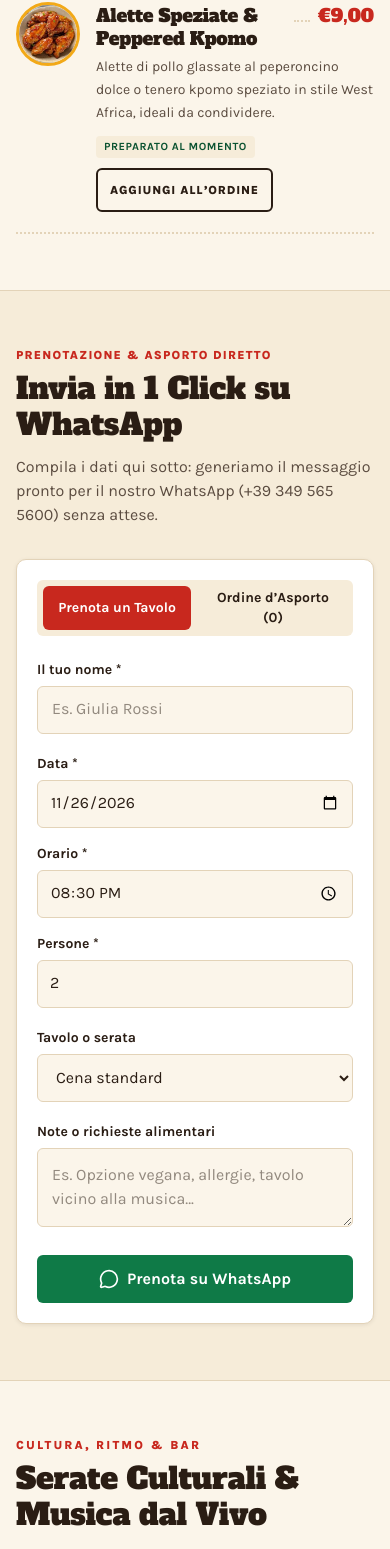
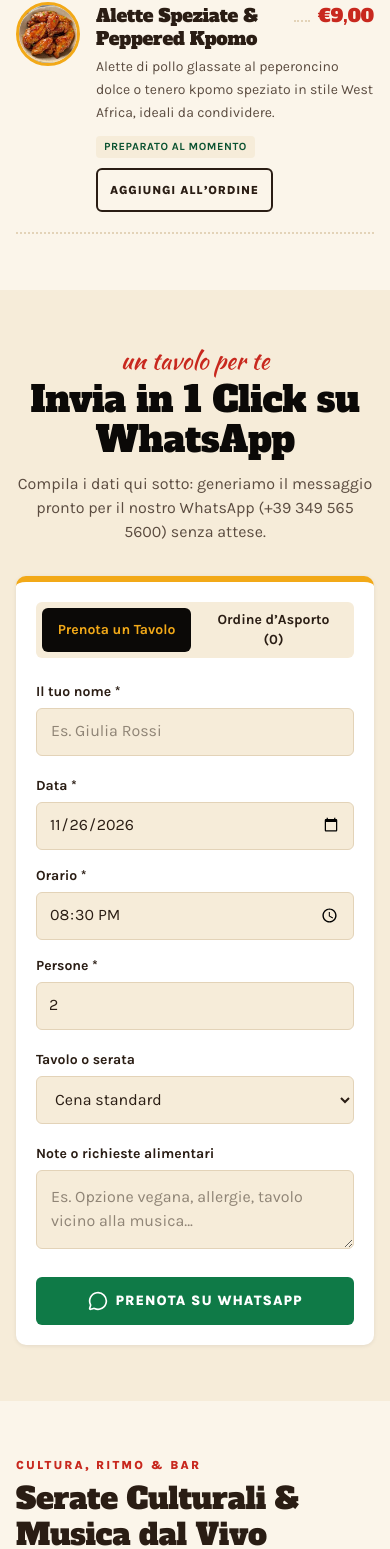
Before and after one commit to MakmotRobin/mama-africa, a React (Vite) app: page / in a window 390 px wide. Shown: the part 5072-6621 px from the top of the page. Built offline with nearby package versions, Linux system fonts and the light colour scheme.

Commit message:
design: restyle booking and takeaway form

```diff
--- a/src/components/WhatsAppBuilder.tsx
+++ b/src/components/WhatsAppBuilder.tsx
@@ -8,6 +8,7 @@ import {
 import { useRef, useState, type FormEvent } from 'react'
 import { useLanguage } from '../context/useLanguage'
 import { useEventsToShow } from '../context/useEventsToShow'
+import { ScriptKicker } from './brand/ScriptKicker'
 import type { TRANSLATIONS } from '../i18n/translations'
 import type { CartItem } from '../types'
 import { toLocalIsoDate } from '../utils/dates'
@@ -145,21 +146,19 @@ export function WhatsAppBuilder({
   return (
     <section
       id="whatsapp-builder"
-      className="border-y border-[var(--color-border)] bg-[var(--color-surface)] py-14 md:py-20"
+      className="bg-[var(--color-surface)] py-14 md:py-20"
     >
       <div className="mx-auto max-w-6xl px-4 sm:px-6">
-        <div className="max-w-2xl">
-          <p className="text-xs font-extrabold uppercase tracking-widest text-[var(--color-red)]">
-            {t.whatsapp.eyebrow}
-          </p>
-          <h2 className="mt-2 font-display text-3xl font-bold text-[var(--color-ink)] sm:text-4xl">
+        <div className="mx-auto max-w-2xl text-center">
+          <ScriptKicker tone="red">{t.whatsapp.kicker}</ScriptKicker>
+          <h2 className="mt-1 font-display text-4xl text-[var(--color-black)] sm:text-5xl">
             {t.whatsapp.title}
           </h2>
           <p className="mt-3 text-base text-[var(--color-muted)]">{t.whatsapp.subtitle}</p>
         </div>
 
         <div className="mt-8">
-          <div className="mx-auto max-w-2xl rounded-lg border border-[var(--color-border)] bg-[var(--color-surface-card)] p-5 shadow-[var(--shadow-card)] sm:p-7">
+          <div className="mx-auto max-w-2xl rounded-[var(--radius-lg)] border-t-[6px] border-[var(--color-gold)] bg-[var(--color-surface-card)] p-5 shadow-[var(--shadow-card)] sm:p-7">
             <div
               role="tablist"
               aria-label="WhatsApp actions"
@@ -174,7 +173,7 @@ export function WhatsAppBuilder({
                 onClick={() => onTabChange('reservation')}
                 className={`inline-flex min-h-[44px] cursor-pointer items-center justify-center rounded-md px-3 text-sm font-bold transition-colors duration-150 ${
                   activeTab === 'reservation'
-                    ? 'bg-[var(--color-red)] text-[var(--color-white)]'
+                    ? 'bg-[var(--color-black)] text-[var(--color-gold)]'
                     : 'text-[var(--color-ink)] hover:bg-[var(--color-bg)]'
                 }`}
               >
@@ -190,7 +189,7 @@ export function WhatsAppBuilder({
                 onClick={() => onTabChange('takeaway')}
                 className={`inline-flex min-h-[44px] cursor-pointer items-center justify-center rounded-md px-3 text-sm font-bold transition-colors duration-150 ${
                   activeTab === 'takeaway'
-                    ? 'bg-[var(--color-red)] text-[var(--color-white)]'
+                    ? 'bg-[var(--color-black)] text-[var(--color-gold)]'
                     : 'text-[var(--color-ink)] hover:bg-[var(--color-bg)]'
                 }`}
               >
@@ -233,7 +232,7 @@ export function WhatsAppBuilder({
                     aria-invalid={resErrors.guestName ? 'true' : 'false'}
                     aria-describedby={resErrors.guestName ? 'res-name-error' : undefined}
                     placeholder={t.whatsapp.reservationForm.namePlaceholder}
-                    className="mt-1.5 min-h-[48px] w-full rounded-md border border-[var(--color-border)] bg-[var(--color-bg)] px-3.5 text-[var(--color-ink)]"
+                    className="mt-1.5 min-h-[48px] w-full rounded-md border border-[var(--color-border)] bg-[var(--color-surface)] px-3.5 text-[var(--color-ink)]"
                   />
                   {resErrors.guestName && (
                     <p
@@ -268,7 +267,7 @@ export function WhatsAppBuilder({
                       }}
                       aria-invalid={resErrors.date ? 'true' : 'false'}
                       aria-describedby={resErrors.date ? 'res-date-error' : undefined}
-                      className="mt-1.5 min-h-[48px] w-full rounded-md border border-[var(--color-border)] bg-[var(--color-bg)] px-3 text-[var(--color-ink)]"
+                      className="mt-1.5 min-h-[48px] w-full rounded-md border border-[var(--color-border)] bg-[var(--color-surface)] px-3 text-[var(--color-ink)]"
                     />
                     {resErrors.date && (
                       <p id="res-date-error" className="mt-1 text-xs font-semibold text-[var(--color-error)]">
@@ -297,7 +296,7 @@ export function WhatsAppBuilder({
                       }}
                       aria-invalid={resErrors.time ? 'true' : 'false'}
                       aria-describedby={resErrors.time ? 'res-time-error' : undefined}
-                      className="mt-1.5 min-h-[48px] w-full rounded-md border border-[var(--color-border)] bg-[var(--color-bg)] px-3 text-[var(--color-ink)]"
+                      className="mt-1.5 min-h-[48px] w-full rounded-md border border-[var(--color-border)] bg-[var(--color-surface)] px-3 text-[var(--color-ink)]"
                     />
                     {resErrors.time && (
                       <p id="res-time-error" className="mt-1 text-xs font-semibold text-[var(--color-error)]">
@@ -323,7 +322,7 @@ export function WhatsAppBuilder({
                       value={partySize}
                       onChange={(e) => setPartySize(Number(e.target.value))}
                       aria-invalid={resErrors.partySize ? 'true' : 'false'}
-                      className="mt-1.5 min-h-[48px] w-full rounded-md border border-[var(--color-border)] bg-[var(--color-bg)] px-3 text-[var(--color-ink)]"
+                      className="mt-1.5 min-h-[48px] w-full rounded-md border border-[var(--color-border)] bg-[var(--color-surface)] px-3 text-[var(--color-ink)]"
                     />
                     {resErrors.partySize && (
                       <p className="mt-1 text-xs font-semibold text-[var(--color-error)]">
@@ -345,7 +344,7 @@ export function WhatsAppBuilder({
                     name="occasion"
                     value={occasion}
                     onChange={(e) => onOccasionChange(e.target.value)}
-                    className="mt-1.5 min-h-[48px] w-full rounded-md border border-[var(--color-border)] bg-[var(--color-bg)] px-3.5 text-[var(--color-ink)]"
+                    className="mt-1.5 min-h-[48px] w-full rounded-md border border-[var(--color-border)] bg-[var(--color-surface)] px-3.5 text-[var(--color-ink)]"
                   >
                     <option value="">{t.whatsapp.reservationForm.occasionDefault}</option>
                     {bookableEvents.map((ev) => (
@@ -371,13 +370,13 @@ export function WhatsAppBuilder({
                     value={resNotes}
                     onChange={(e) => setResNotes(e.target.value)}
                     placeholder={t.whatsapp.reservationForm.notesPlaceholder}
-                    className="mt-1.5 w-full rounded-md border border-[var(--color-border)] bg-[var(--color-bg)] p-3.5 text-[var(--color-ink)]"
+                    className="mt-1.5 w-full rounded-md border border-[var(--color-border)] bg-[var(--color-surface)] p-3.5 text-[var(--color-ink)]"
                   />
                 </div>
 
                 <button
                   type="submit"
-                  className="inline-flex min-h-[48px] w-full cursor-pointer items-center justify-center gap-2 rounded-md bg-[var(--color-emerald)] px-6 text-base font-bold text-[var(--color-white)] transition-colors duration-150 hover:bg-[var(--color-emerald-hover)]"
+                  className="btn btn-whatsapp w-full text-sm"
                 >
                   <MessageCircle className="h-5 w-5" aria-hidden="true" />
                   <span>{t.whatsapp.reservationForm.submitCta}</span>
@@ -507,7 +506,7 @@ export function WhatsAppBuilder({
                       aria-invalid={takeErrors.customerName ? 'true' : 'false'}
                       aria-describedby={takeErrors.customerName ? 'take-name-error' : undefined}
                       placeholder={t.whatsapp.takeawayForm.namePlaceholder}
-                      className="mt-1.5 min-h-[48px] w-full rounded-md border border-[var(--color-border)] bg-[var(--color-bg)] px-3.5 text-[var(--color-ink)]"
+                      className="mt-1.5 min-h-[48px] w-full rounded-md border border-[var(--color-border)] bg-[var(--color-surface)] px-3.5 text-[var(--color-ink)]"
                     />
                     {takeErrors.customerName && (
                       <p
@@ -542,7 +541,7 @@ export function WhatsAppBuilder({
                       }}
                       aria-invalid={takeErrors.pickupTime ? 'true' : 'false'}
                       aria-describedby={takeErrors.pickupTime ? 'take-pickup-error' : undefined}
-                      className="mt-1.5 min-h-[48px] w-full rounded-md border border-[var(--color-border)] bg-[var(--color-bg)] px-3.5 text-[var(--color-ink)]"
+                      className="mt-1.5 min-h-[48px] w-full rounded-md border border-[var(--color-border)] bg-[var(--color-surface)] px-3.5 text-[var(--color-ink)]"
                     />
                     {takeErrors.pickupTime && (
                       <p
@@ -571,13 +570,13 @@ export function WhatsAppBuilder({
                     value={dietaryNotes}
                     onChange={(e) => setDietaryNotes(e.target.value)}
                     placeholder={t.whatsapp.takeawayForm.notesPlaceholder}
-                    className="mt-1.5 w-full rounded-md border border-[var(--color-border)] bg-[var(--color-bg)] p-3.5 text-[var(--color-ink)]"
+                    className="mt-1.5 w-full rounded-md border border-[var(--color-border)] bg-[var(--color-surface)] p-3.5 text-[var(--color-ink)]"
                   />
                 </div>
 
                 <button
                   type="submit"
-                  className="inline-flex min-h-[48px] w-full cursor-pointer items-center justify-center gap-2 rounded-md bg-[var(--color-emerald)] px-6 text-base font-bold text-[var(--color-white)] transition-colors duration-150 hover:bg-[var(--color-emerald-hover)]"
+                  className="btn btn-whatsapp w-full text-sm"
                 >
                   <MessageCircle className="h-5 w-5" aria-hidden="true" />
                   <span>{t.whatsapp.takeawayForm.submitCta}</span>
--- a/src/i18n/translations.ts
+++ b/src/i18n/translations.ts
@@ -57,7 +57,6 @@ export const TRANSLATIONS: Record<
       resetFilters: string
     }
     whatsapp: {
-      eyebrow: string
       kicker: string
       title: string
       subtitle: string
@@ -221,7 +220,6 @@ export const TRANSLATIONS: Record<
       resetFilters: 'Mostra tutto il menu',
     },
     whatsapp: {
-      eyebrow: 'Prenotazione & Asporto Diretto',
       kicker: 'un tavolo per te',
       title: 'Invia in 1 Click su WhatsApp',
       subtitle:
@@ -391,7 +389,6 @@ export const TRANSLATIONS: Record<
       resetFilters: 'Show full menu',
     },
     whatsapp: {
-      eyebrow: 'Direct Booking & Takeaway',
       kicker: 'a table for you',
       title: '1-Click WhatsApp Builder',
       subtitle:
```
